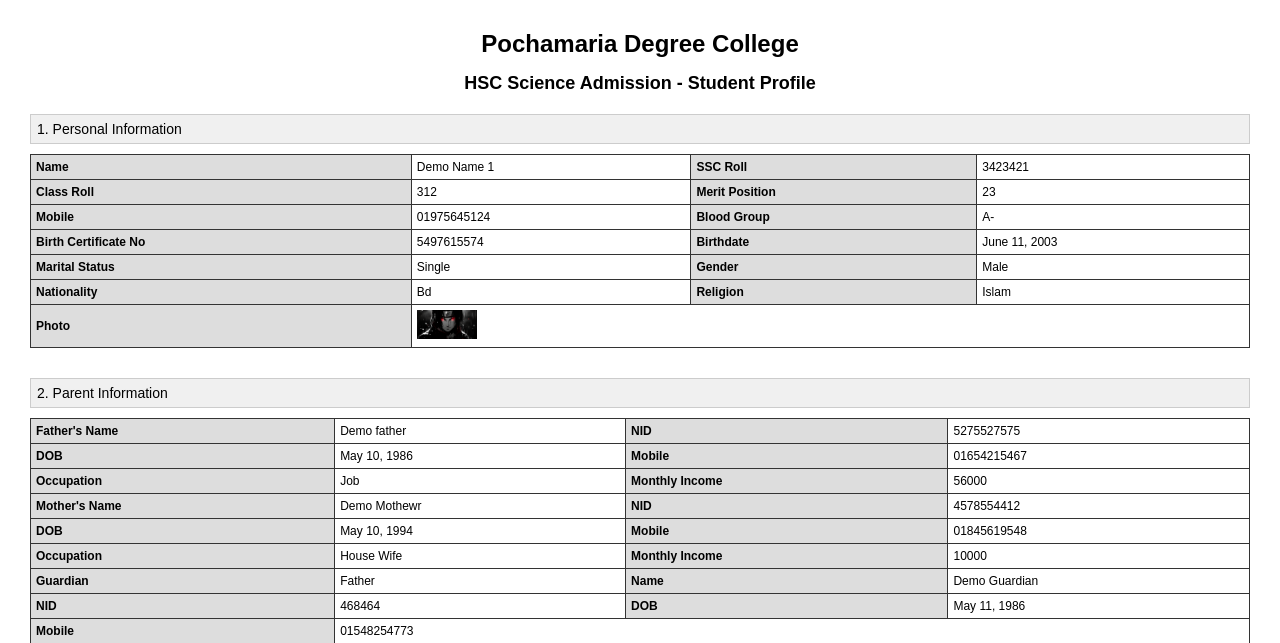
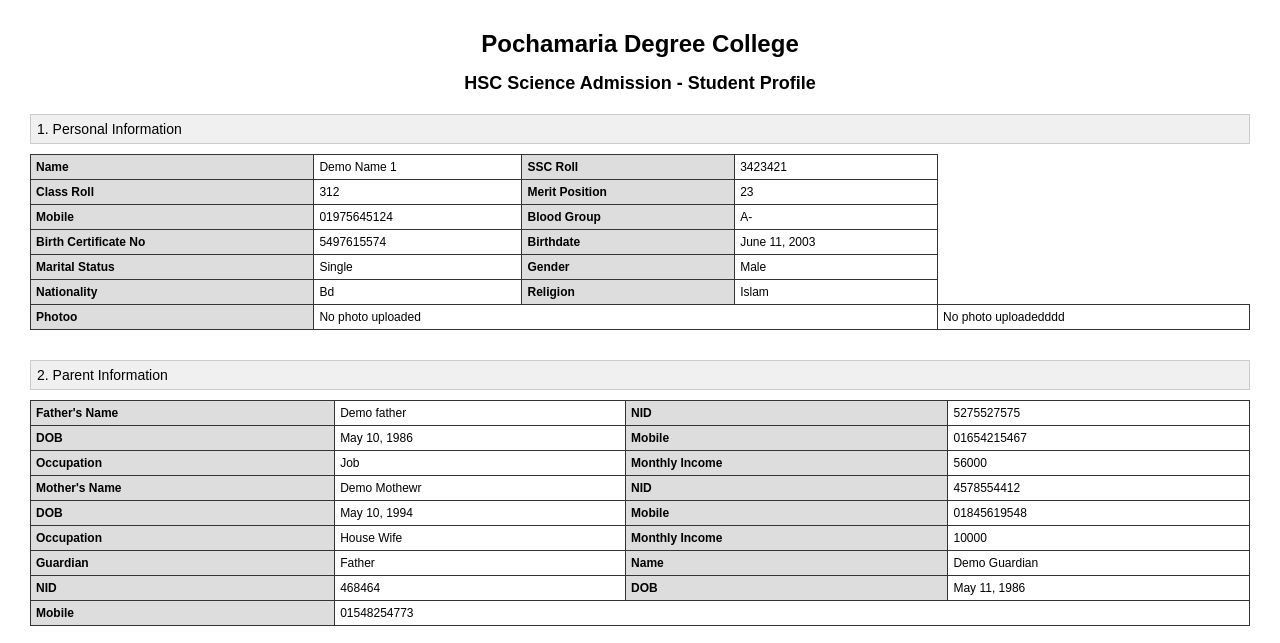
Before and after one commit to MostafizurSawon/school-management, a Django app: template StudentsInfos/templates/student_pdf_template.html in a window 1280 px wide. Shown: the top 643 px of the page. Run offline with Django 5.2, Linux system fonts and the light colour scheme; the template is opened without the code that fills it: values that come from a table or form of the project are taken from there, others are empty; data comes from the database, SQL or seed files in the repository; both versions use the stored data as it was after the commit.

Commit message:
db add needed

```diff
--- a/StudentsInfos/templates/student_pdf_template.html
+++ b/StudentsInfos/templates/student_pdf_template.html
@@ -62,8 +62,16 @@
     <tr><th>Nationality</th><td>{{ student.nationality }}</td>
         <th>Religion</th><td>{{ student.religion }}</td></tr>
     <tr>
-        <th>Photo</th>
-        <td colspan="3"><img src="{{ student.photo.url }}" alt="Student Photo"></td>
+        <th>Photoo</th>
+        {% if photo_path %}
+        sadasd{{ photo_path }}
+            <td colspan="3"><img src="{{ student.photo.url }}" /></td>
+        {% else %}
+            <td colspan="3">No photo uploaded</td>
+        {% endif %}
+        <td colspan="3">No photo uploadedddd</td>
+
+
     </tr>
 </table>
 
```
Also changed, not shown: Education_project/settings.py (+12 -0 lines), StudentsInfos/views.py (+50 -2 lines), db.sqlite3.
